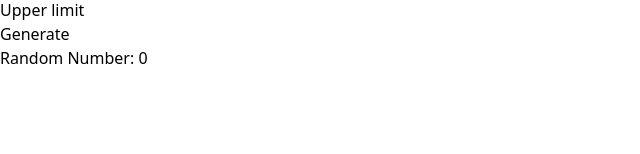
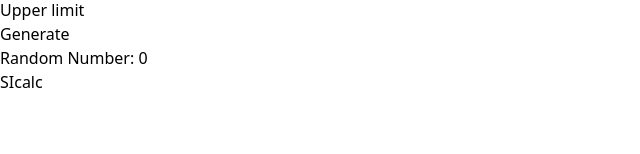
Before and after one commit to Kuwar20/backend-p, a React (Vite) app in the folder 21-comBasedLearning/codedammQ/: page / in a window 1280 px wide. Shown: the part 146-300 px from the top of the page, without its empty margins (0-640 px from the left). Built offline with nearby package versions, Linux system fonts and the light colour scheme.

Commit message:
Add SI calculator logic

```diff
--- a/21-comBasedLearning/codedammQ/src/App.jsx
+++ b/21-comBasedLearning/codedammQ/src/App.jsx
@@ -1,5 +1,6 @@
 import Counter from "./components/Counter"
 import RandomNoGenerator from "./components/RandomNoGenerator"
+import SIcalc from "./components/SIcalc"
 import Toggle from "./components/toggle"
 
 function App() {
@@ -17,6 +18,10 @@ function App() {
       <section className="flex items-center justify-center">
         <RandomNoGenerator />
       </section>
+
+      <section className="flex items-center justify-center">
+        <SIcalc />
+      </section>
     </>
   )
 }
--- a/21-comBasedLearning/codedammQ/src/components/RandomNoGenerator.jsx
+++ b/21-comBasedLearning/codedammQ/src/components/RandomNoGenerator.jsx
@@ -8,6 +8,11 @@ const RandomNoGenerator = () => {
     const GenerateRandomNumber = () => {
         const upper = Number(upperLimit);
         const lower = Number(lowerLimit);
+
+        if(!upper || !lower) {
+            alert('Please enter both upper and lower limit');
+            return;
+        }
 
         let randomNo = Math.floor(Math.random() * (upper - lower +1 ) + lower);
         setRandomNo(randomNo);
--- /dev/null
+++ b/21-comBasedLearning/codedammQ/src/components/SIcalc.jsx
@@ -0,0 +1,9 @@
+import React from 'react'
+
+const SIcalc = () => {
+    return (
+        <div>SIcalc</div>
+    )
+}
+
+export default SIcalc
```
